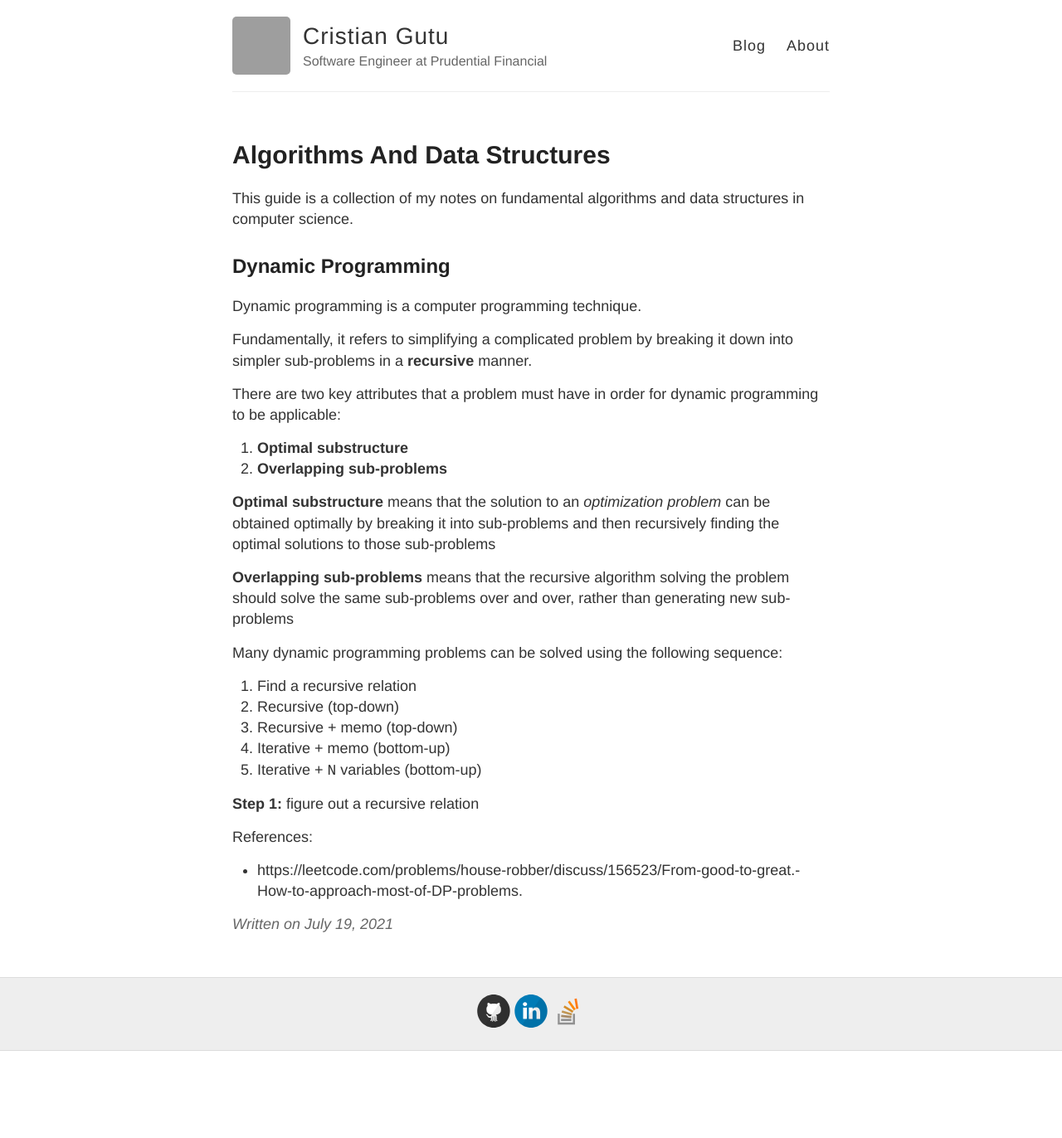
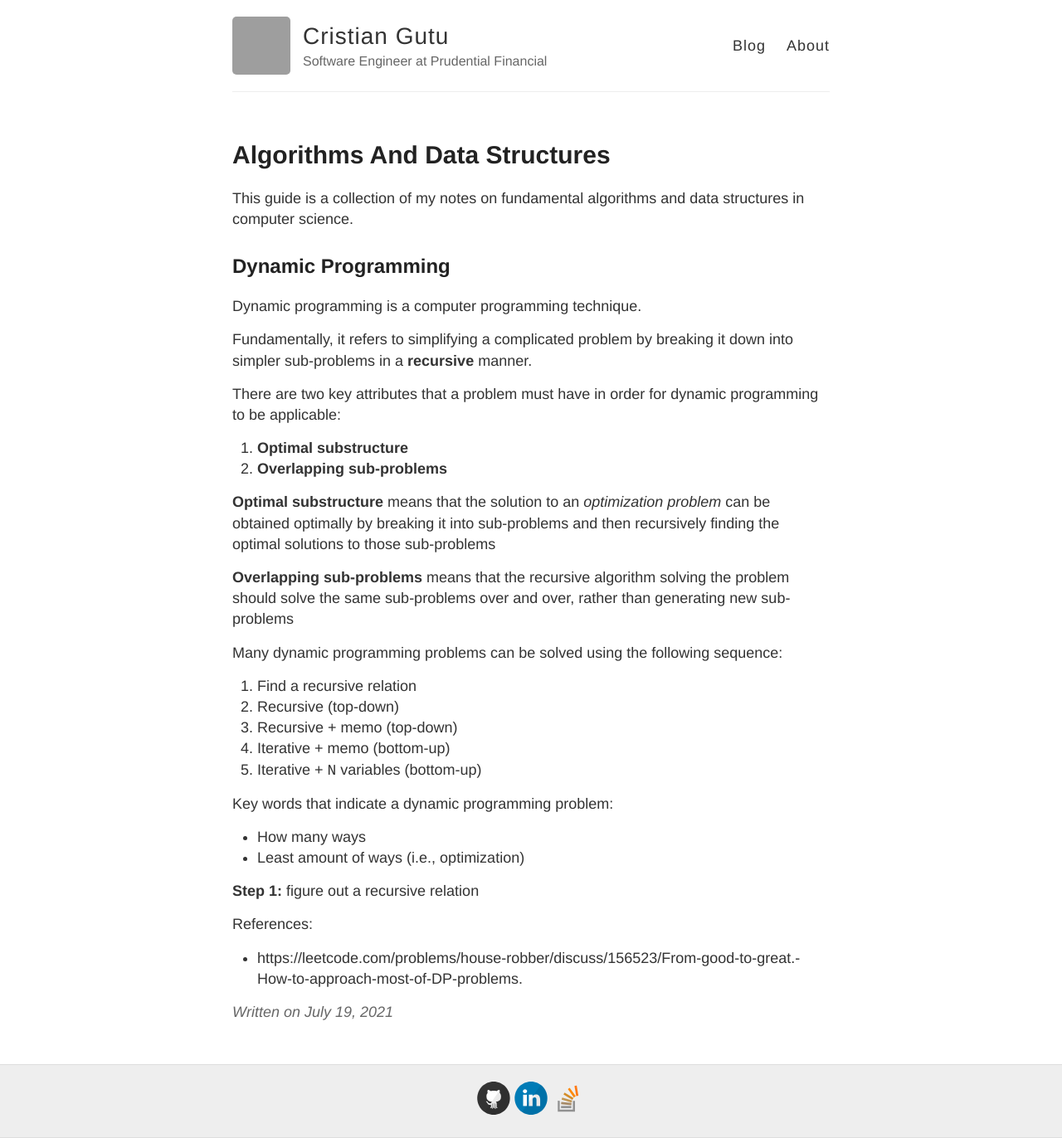
Before and after one commit to gutucristian/gutucristian.github.io, a Jekyll site: the page built from _posts/2021-07-19-Algorithms-And-Data-Structures.md, in a window 1280 px wide. Shown: the whole page at 83% size. Built offline with Jekyll 4.4.1, drawn with Linux system fonts in a browser that asks for light colours; our own code applies the rules of GitHub Pages for plain Markdown files; before the commit the page ends 1267 px from its top, so only the background shows below that; grey boxes are pictures that could not be loaded.

Commit message:
Update 2021-07-19-Algorithms-And-Data-Structures.md

```diff
--- a/_posts/2021-07-19-Algorithms-And-Data-Structures.md
+++ b/_posts/2021-07-19-Algorithms-And-Data-Structures.md
@@ -22,6 +22,10 @@ Many dynamic programming problems can be solved using the following sequence:
 4. Iterative + memo (bottom-up)
 5. Iterative + `N` variables (bottom-up)
 
+Key words that indicate a dynamic programming problem:
+- How many ways
+- Least amount of ways (i.e., optimization)
+
 **Step 1:** figure out a recursive relation
 
 References:
```
